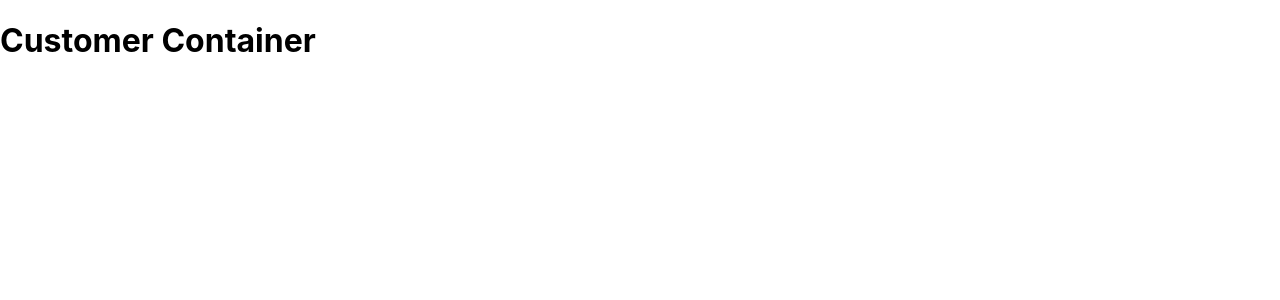
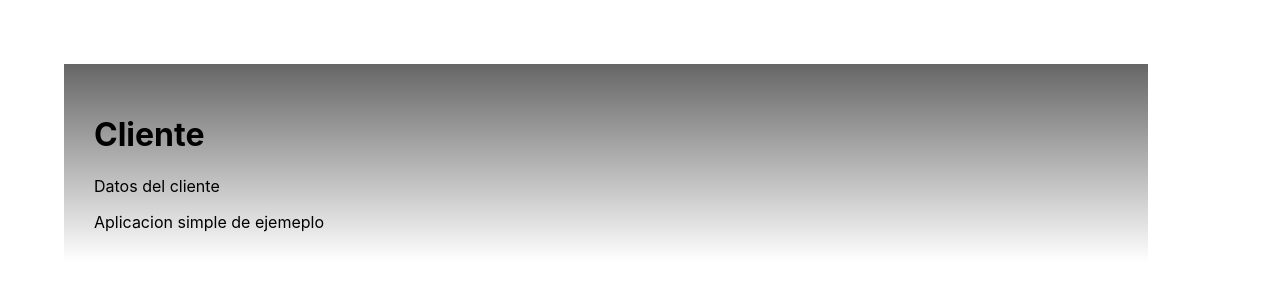
Before and after one commit to jebusdoodles/react-customers-app, a React (Create React App) app: page /customer/27000000 in a window 1280 px wide. Shown: the top 300 px of the page. Built offline with nearby package versions, Linux system fonts and the light colour scheme.

Commit message:
creacion el customer container

```diff
--- a/src/App.js
+++ b/src/App.js
@@ -2,6 +2,7 @@ import React, {Component} from 'react';
 import {BrowserRouter as Router, Route, Switch } from 'react-router-dom';
 import HomeContainer from './containers/HomeContainer';
 import CustomersContainer from './containers/CustomersContainer';
+import CustomerContainer from './containers/CustomerContainer';
 import './App.css';
 
 class App extends Component{
@@ -22,7 +23,7 @@ class App extends Component{
           <Route exact path="/customers" component={CustomersContainer}></Route>
           <Switch>
             <Route path="/customers/new" component={this.renderCustomerNewContainer}></Route>
-            <Route path="/customer/:dni" component={this.renderCustomerContainer}></Route>
+            <Route path="/customer/:dni" component={CustomerContainer}></Route>
           </Switch>
         </div>
       </Router>
--- /dev/null
+++ b/src/containers/CustomerContainer.js
@@ -0,0 +1,22 @@
+import React, { Component } from 'react';
+import { connect } from 'react-redux';
+import PropTypes from 'prop-types';
+import AppFrame from './../components/AppFrame'
+
+class CustomerContainer extends Component {
+    render() {
+        return (
+            <div>
+                <AppFrame header={'Cliente'}
+                          body={<p>Datos del cliente</p>} >
+                </AppFrame>
+            </div>
+        );
+    }
+}
+
+CustomerContainer.propTypes = {
+
+};
+
+export default connect(null, null)(CustomerContainer);
```
